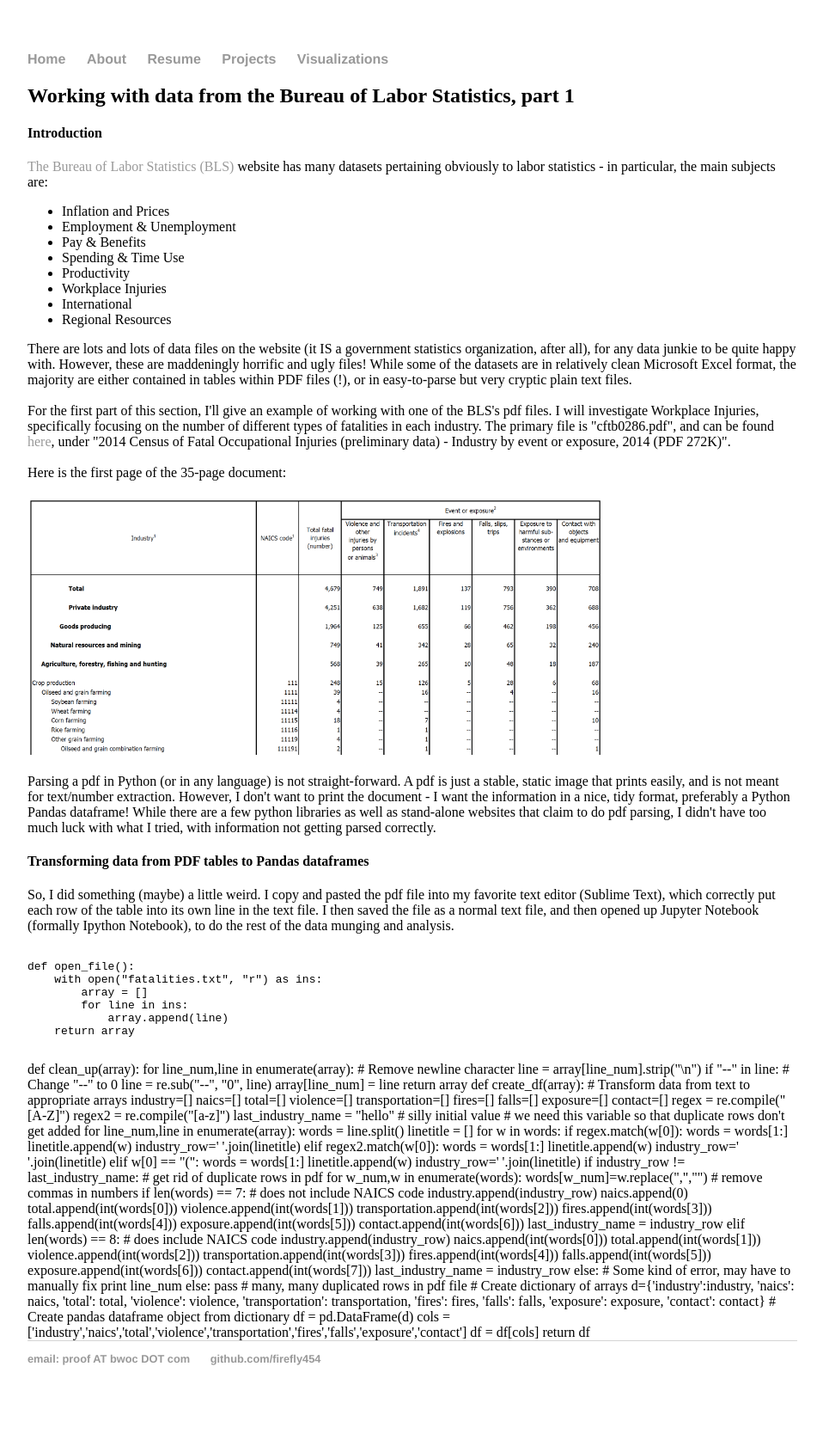
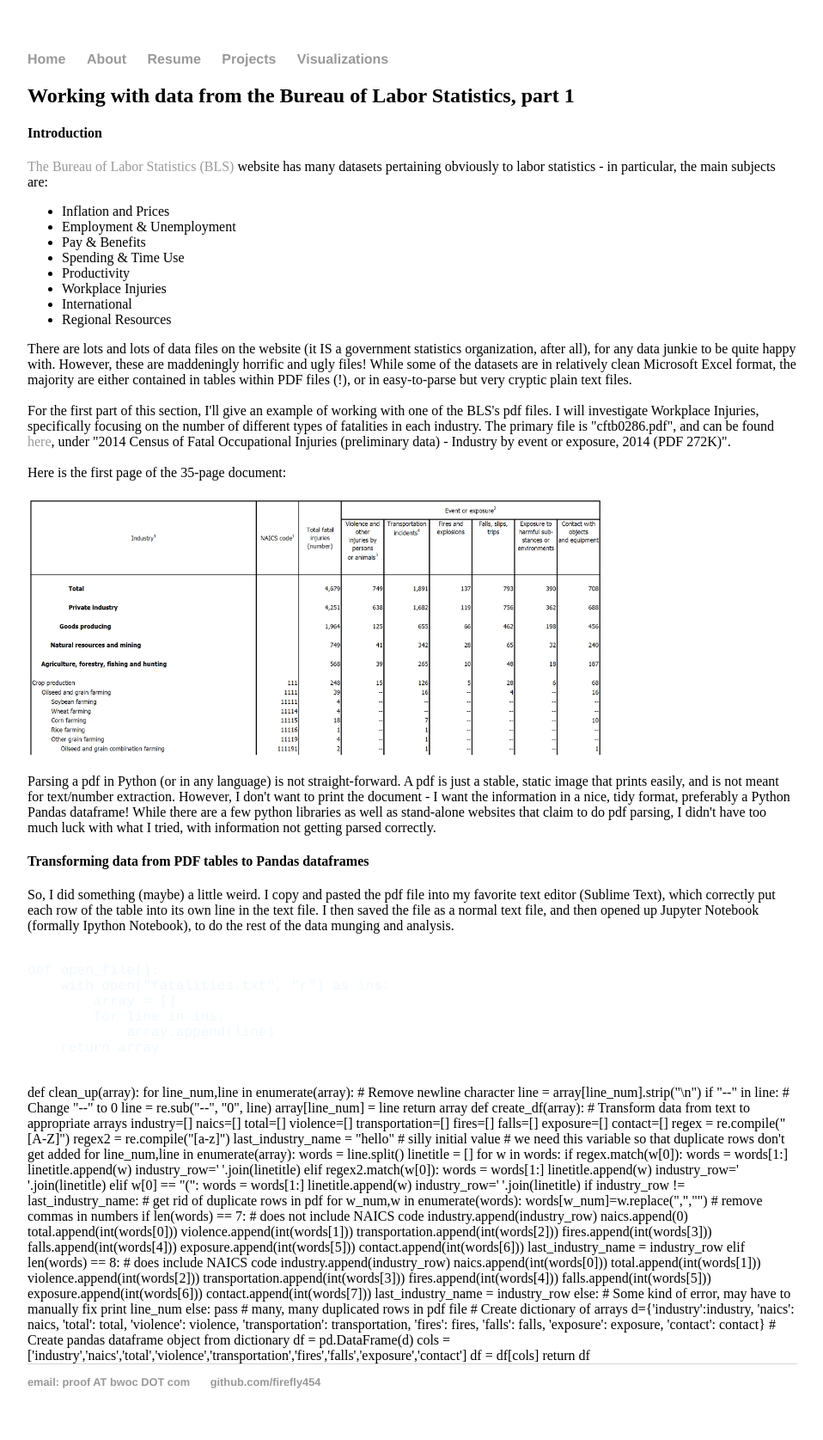
Before and after one commit to firefly454/firefly454.github.io, a Jekyll site: the page built from projects/bls.html, in a window 1280 px wide. Shown: the whole page at 86% size, without its empty margins (160-1118 px from the left). Built offline with Jekyll 4.4.1, drawn with Linux system fonts in a browser that asks for light colours; before the commit the page ends 1648 px from its top, so only the background shows below that.

Commit message:
Update main.css

```diff
--- a/css/main.css
+++ b/css/main.css
@@ -23,6 +23,11 @@ h1 {
     font-size: 3em;
     font-family:'Helvetica', 'Arial', 'Sans-Serif';
 }
+pre{
+    color: #F0F8FF;
+    font-family:'Courier';
+}
+
 p {
     font-size: 1.5em;
     line-height: 1.4em;
```
